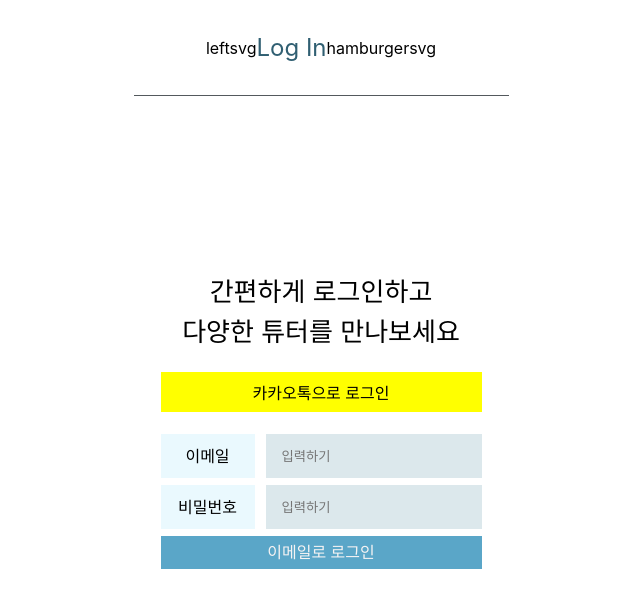
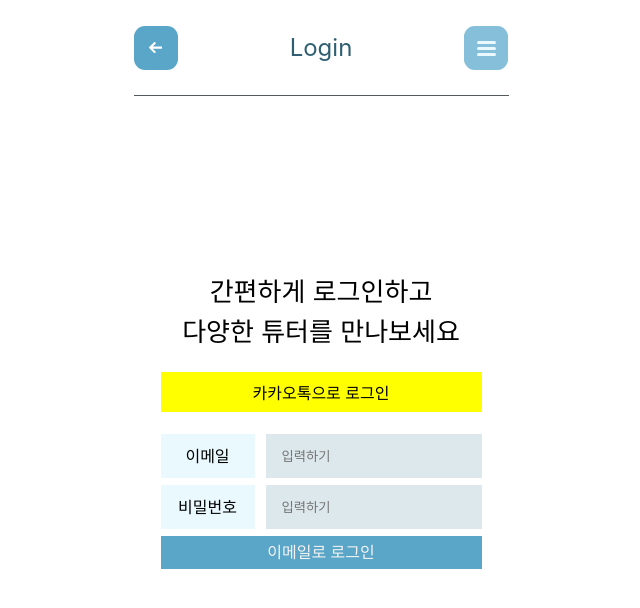
Before and after one commit to Gjunghoon/Learn-Air, a React (Create React App) app: page /login in a window 1280 px wide. Shown: the top 608 px of the page, without its empty margins (319-959 px from the left). Built offline with nearby package versions, Linux system fonts and the light colour scheme; a web font is replaced by a local one.

Commit message:
로그인 UI 헤더 수정

```diff
--- a/src/App.js
+++ b/src/App.js
@@ -5,6 +5,7 @@
 import Login from "./containers/Login";
 import Class from "./containers/Class";
 import Category from "./containers/Category";
+import Search from "./containers/Search";
 
 const App = () => {
   return (
@@ -23,6 +24,9 @@
           <Route exact path="/category">
             <Category />
           </Route>
+          <Route exact path="/search">
+            <Search />
+          </Route>
         </Switch>
       </Router>
     </Container>
--- a/src/containers/Home.jsx
+++ b/src/containers/Home.jsx
@@ -31,7 +31,11 @@
         <MainTitle>Learn Air</MainTitle>
         <MainSubtitle>온라인 퍼스널 레슨 플랫폼</MainSubtitle>
         <SearchBox>
-          <input type="text" placeholder="어떤 수업을 원하시나요?" />
+          <input
+            type="text"
+            placeholder="어떤 수업을 원하시나요?"
+            onSubmit={(e) => console.log(e.target.value)}
+          />
         </SearchBox>
         <Event>
           <EventMessage>Learn-Air가 쏜다! 회원가입 이벤트</EventMessage>
@@ -42,10 +46,10 @@
       <Categories>
         <h2>온라인 레슨 카테고리</h2>
         <CategorySelectBox>
-          <Category>음악</Category>
-          <Category>학습</Category>
-          <Category>회화</Category>
-          <Category>디자인</Category>
+          <Category onClick={() => history.push("/category")}>음악</Category>
+          <Category onClick={() => history.push("/category")}>학습</Category>
+          <Category onClick={() => history.push("/category")}>회화</Category>
+          <Category onClick={() => history.push("/category")}>디자인</Category>
         </CategorySelectBox>
         <ClassWrapper>
           {categories.map((category, index) => (
--- a/src/containers/Login.jsx
+++ b/src/containers/Login.jsx
@@ -1,13 +1,20 @@
 import React from "react";
+import { useHistory } from "react-router-dom";
 import styled from "styled-components";
+import { LeftArrowSVG, HamburgerSVG } from "../assets";
 
 const Login = () => {
+  const history = useHistory();
   return (
     <Container>
       <Header>
-        <div>leftsvg</div>
-        <span>Log In</span>
-        <div>hamburgersvg</div>
+        <div onClick={() => history.goBack()}>
+          <LeftArrowSVG />
+        </div>
+        <span>Login</span>
+        <div>
+          <HamburgerSVG />
+        </div>
       </Header>
       <Wrapper>
         <Message>
@@ -39,7 +46,7 @@
 
 const Header = styled.div`
   display: flex;
-  justify-content: center;
+  justify-content: space-between;
   align-items: center;
   border-bottom: solid 1px #53595d;
   height: 6rem;
@@ -52,6 +59,16 @@
     letter-spacing: normal;
     text-align: left;
     color: #305f72;
+  }
+  > div {
+    width: 2.75rem;
+    height: 2.75rem;
+    border-radius: 11px;
+    background-color: #5aa6c8;
+    display: flex;
+    justify-content: center;
+    align-items: center;
+    cursor: pointer;
   }
 `;
 const Wrapper = styled.div`
```
